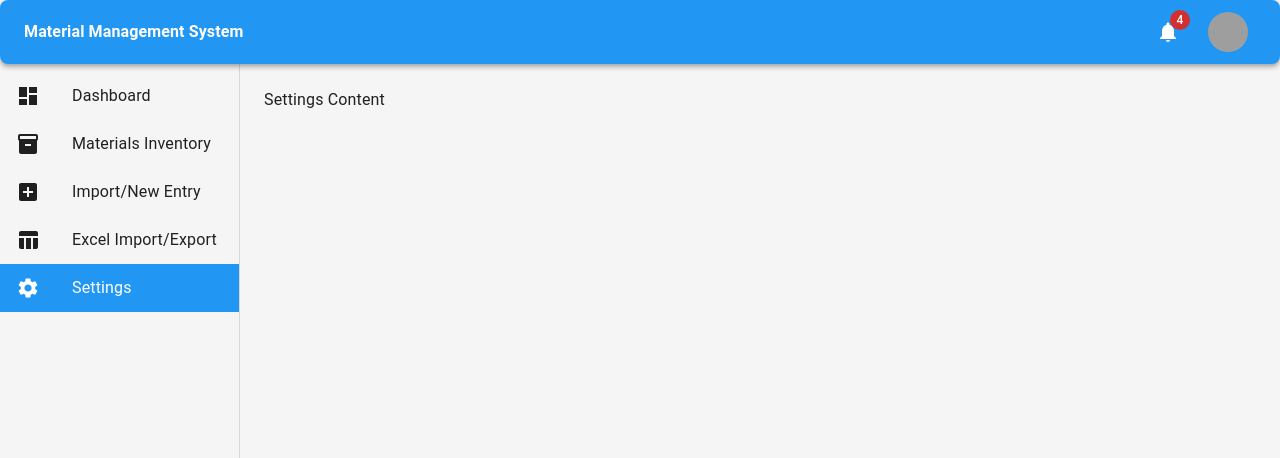
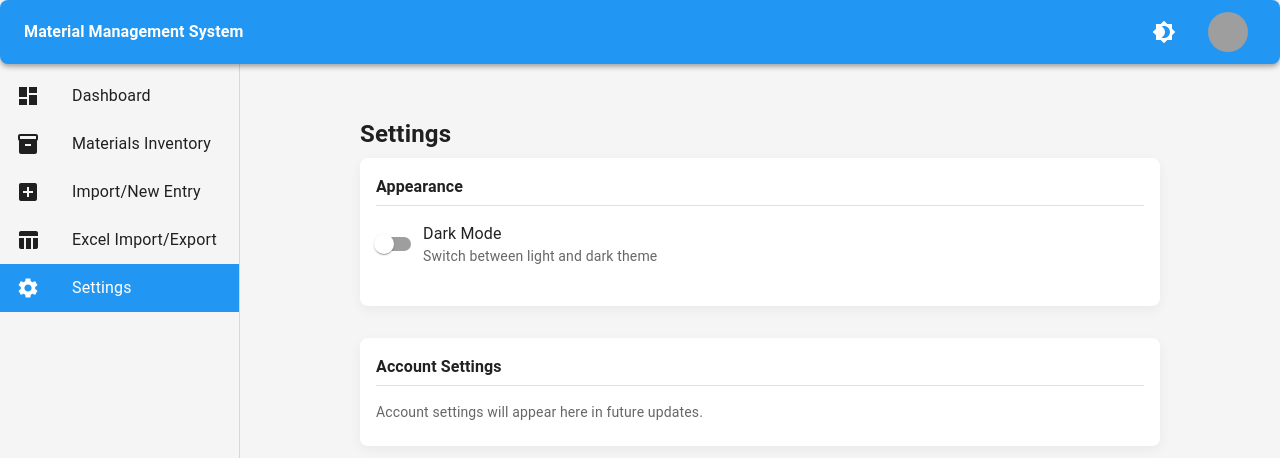
Before and after one commit to pahmel0/bachelor-project, a React (Vite) app in the folder frontend/: page /settings in a window 1280 px wide. Shown: the top 458 px of the page. Built offline with nearby package versions, Linux system fonts and the light colour scheme; no server answers; sample sign-in values are in the browser's storage; grey boxes are pictures that could not be loaded.

Commit message:
Implement theme toggle functionality with context support and settings page

```diff
--- a/frontend/src/App.tsx
+++ b/frontend/src/App.tsx
@@ -4,7 +4,7 @@ import {
   Route,
   Navigate,
 } from "react-router-dom";
-import { ThemeProvider, createTheme } from "@mui/material";
+import { ThemeProvider, createTheme, PaletteMode } from "@mui/material";
 import Layout from "./components/Layout";
 import Home from "./pages/Home";
 import Materials from "./pages/Materials";
@@ -12,13 +12,41 @@ import ImportMaterial from "./pages/ImportMaterial";
 import MaterialDetail from "./pages/MaterialDetail";
 import Login from "./pages/Login";
 import ExcelOperations from "./pages/ExcelOperations";
+import Settings from "./pages/Settings";
 import ProtectedRoute from "./components/ProtectedRoute";
-import { useEffect } from "react";
+import { useEffect, useState, useMemo } from "react";
 import authService from "./services/authService";
+import { ColorModeContext } from "./contexts/ColorModeContext";
 
-// Create theme
-const theme = createTheme({
+function App() {
+  // Get the user's theme preference or use 'light' as default
+  const [mode, setMode] = useState<PaletteMode>(() => {
+    const savedMode = localStorage.getItem("themeMode");
+    return savedMode === "dark" ? "dark" : "light";
+  });
+
+  // Save theme preference to localStorage whenever it changes
+  useEffect(() => {
+    localStorage.setItem("themeMode", mode);
+  }, [mode]);
+
+  // Theme toggle function
+  const colorMode = useMemo(
+    () => ({
+      toggleColorMode: () => {
+        setMode((prevMode) => (prevMode === "light" ? "dark" : "light"));
+      },
+      mode,
+    }),
+    [mode]
+  );
+
+  // Create MUI theme based on the selected mode
+  const theme = useMemo(
+    () =>
+      createTheme({
         palette: {
+          mode,
           primary: {
             main: "#2196f3",
             light: "#64b5f6",
@@ -26,8 +54,8 @@ const theme = createTheme({
             contrastText: "#ffffff",
           },
           background: {
-      default: "#f5f5f5",
-      paper: "#ffffff",
+            default: mode === "light" ? "#f5f5f5" : "#121212",
+            paper: mode === "light" ? "#ffffff" : "#1e1e1e",
           },
         },
         typography: {
@@ -61,7 +89,10 @@ const theme = createTheme({
             styleOverrides: {
               root: {
                 borderRadius: 8,
-          boxShadow: "0 4px 12px rgba(0,0,0,0.05)",
+                boxShadow:
+                  mode === "light"
+                    ? "0 4px 12px rgba(0,0,0,0.05)"
+                    : "0 4px 12px rgba(0,0,0,0.2)",
               },
             },
           },
@@ -73,18 +104,17 @@ const theme = createTheme({
             },
           },
         },
-});
+      }),
+    [mode]
+  );
 
-// Placeholder component for settings
-const Settings = () => <div>Settings Content</div>;
-
-function App() {
+  // Setup axios interceptors for JWT token
   useEffect(() => {
-    // Setup axios interceptors for JWT token
     authService.setupAxiosInterceptors();
   }, []);
 
   return (
+    <ColorModeContext.Provider value={colorMode}>
       <ThemeProvider theme={theme}>
         <Router>
           <Routes>
@@ -130,7 +160,7 @@ function App() {
                   </Layout>
                 </ProtectedRoute>
               }
-          />{" "}
+            />
             <Route
               path="/excelOperations"
               element={
@@ -156,6 +186,7 @@ function App() {
           </Routes>
         </Router>
       </ThemeProvider>
+    </ColorModeContext.Provider>
   );
 }
 
--- a/frontend/src/components/Header.tsx
+++ b/frontend/src/components/Header.tsx
@@ -1,7 +1,6 @@
 import {
   AppBar,
   Avatar,
-  Badge,
   Box,
   IconButton,
   Toolbar,
@@ -10,21 +9,25 @@ import {
   MenuItem,
   Divider,
   ListItemIcon,
+  Tooltip,
 } from "@mui/material";
 import {
   Menu as MenuIcon,
-  Notifications as NotificationsIcon,
   Logout as LogoutIcon,
   Settings as SettingsIcon,
+  Brightness4 as DarkModeIcon,
+  Brightness7 as LightModeIcon,
 } from "@mui/icons-material";
-import { useState } from "react";
+import { useState, useContext } from "react";
 import { useNavigate } from "react-router-dom";
 import authService from "../services/authService";
+import { ColorModeContext } from "../contexts/ColorModeContext";
 
 const Header = () => {
   const [mobileOpen, setMobileOpen] = useState(false);
   const [anchorEl, setAnchorEl] = useState<null | HTMLElement>(null);
   const navigate = useNavigate();
+  const colorMode = useContext(ColorModeContext);
 
   const user = authService.getCurrentUser();
   const open = Boolean(anchorEl);
@@ -72,14 +75,26 @@ const Header = () => {
         </IconButton>
         <Typography variant="h6" noWrap component="div">
           Material Management System
-        </Typography>
+        </Typography>{" "}
         <Box sx={{ flexGrow: 1 }} />
         <Box sx={{ display: "flex", alignItems: "center" }}>
-          <IconButton size="large" color="inherit">
-            <Badge badgeContent={4} color="error">
-              <NotificationsIcon />
-            </Badge>
-          </IconButton>
+          {/* Theme toggle button */}
+          <Tooltip
+            title={
+              colorMode.mode === "dark"
+                ? "Switch to light mode"
+                : "Switch to dark mode"
+            }
+          >
+            <IconButton
+              color="inherit"
+              onClick={colorMode.toggleColorMode}
+              sx={{ mr: 1 }}
+            >
+              {colorMode.mode === "dark" ? <LightModeIcon /> : <DarkModeIcon />}
+            </IconButton>
+          </Tooltip>
+
           <IconButton
             sx={{ ml: 1 }}
             onClick={handleProfileMenuOpen}
@@ -89,8 +104,7 @@ const Header = () => {
           >
             <Avatar alt="User Profile" src="/static/images/avatar/1.jpg" />
           </IconButton>
-        </Box>
-
+        </Box>{" "}
         {/* User profile menu */}
         <Menu
           anchorEl={anchorEl}
--- /dev/null
+++ b/frontend/src/contexts/ColorModeContext.tsx
@@ -0,0 +1,13 @@
+import { createContext } from "react";
+import { PaletteMode } from "@mui/material";
+
+// Define the theme context and color mode
+export type ColorMode = {
+  toggleColorMode: () => void;
+  mode: PaletteMode;
+};
+
+export const ColorModeContext = createContext<ColorMode>({
+  toggleColorMode: () => {},
+  mode: "light",
+});
--- /dev/null
+++ b/frontend/src/pages/Settings.tsx
@@ -0,0 +1,69 @@
+import {
+  Box,
+  Card,
+  CardContent,
+  Typography,
+  Switch,
+  FormControlLabel,
+  Divider,
+} from "@mui/material";
+import { useContext } from "react";
+import { ColorModeContext } from "../contexts/ColorModeContext";
+
+const Settings = () => {
+  const colorMode = useContext(ColorModeContext);
+
+  return (
+    <Box sx={{ maxWidth: 800, mx: "auto", py: 4 }}>
+      <Typography variant="h4" gutterBottom>
+        Settings
+      </Typography>
+      <Card sx={{ mb: 4 }}>
+        <CardContent>
+          <Typography variant="h6" gutterBottom>
+            Appearance
+          </Typography>
+          <Divider sx={{ mb: 2 }} />
+          <FormControlLabel
+            control={
+              <Switch
+                checked={colorMode.mode === "dark"}
+                onChange={colorMode.toggleColorMode}
+                color="primary"
+              />
+            }
+            label={
+              <Box>
+                <Typography variant="body1">Dark Mode</Typography>
+                <Typography variant="body2" color="text.secondary">
+                  Switch between light and dark theme
+                </Typography>
+              </Box>
+            }
+            sx={{
+              display: "flex",
+              mb: 2,
+              "& .MuiFormControlLabel-label": {
+                flex: 1,
+              },
+            }}
+          />
+        </CardContent>
+      </Card>
+
+      <Card>
+        <CardContent>
+          <Typography variant="h6" gutterBottom>
+            Account Settings
+          </Typography>
+          <Divider sx={{ mb: 2 }} />
+          <Typography variant="body2" color="text.secondary">
+            Account settings will appear here in future updates.
+          </Typography>
+        </CardContent>
+      </Card>
+    </Box>
+  );
+};
+
+export default Settings;
```
Also changed, not shown: frontend/src/components/ThemeToggle.tsx (added, +26 -0 lines), frontend/src/contexts/ThemeContext.tsx (added, +53 -0 lines). Lines whose indentation alone changed are shown as unchanged.
